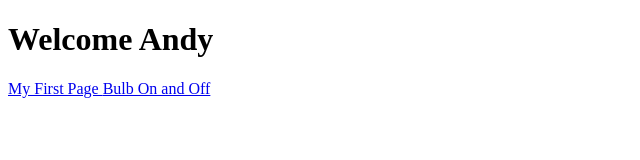
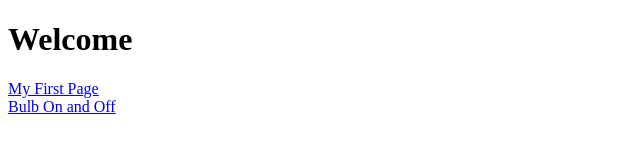
Before and after one commit to AndrewChung2004/AndrewChung2004.github.io, a plain HTML site: page index.html in a window 1280 px wide. Shown: the whole page, without its empty margins (0-640 px from the left). Drawn offline with Linux system fonts and the light colour scheme.

Commit message:
commit 3

```diff
--- a/index.html
+++ b/index.html
@@ -7,8 +7,9 @@
     <title>Document</title>
 </head>
 <body>
-    <h1>Welcome Andy</h1>
+    <h1>Welcome</h1>
     <a href="S01/first.html"> My First Page </a>
+    <br>
     <a href="S03/2.bulb.html"> Bulb On and Off </a>
 </body>
 </html>
```
